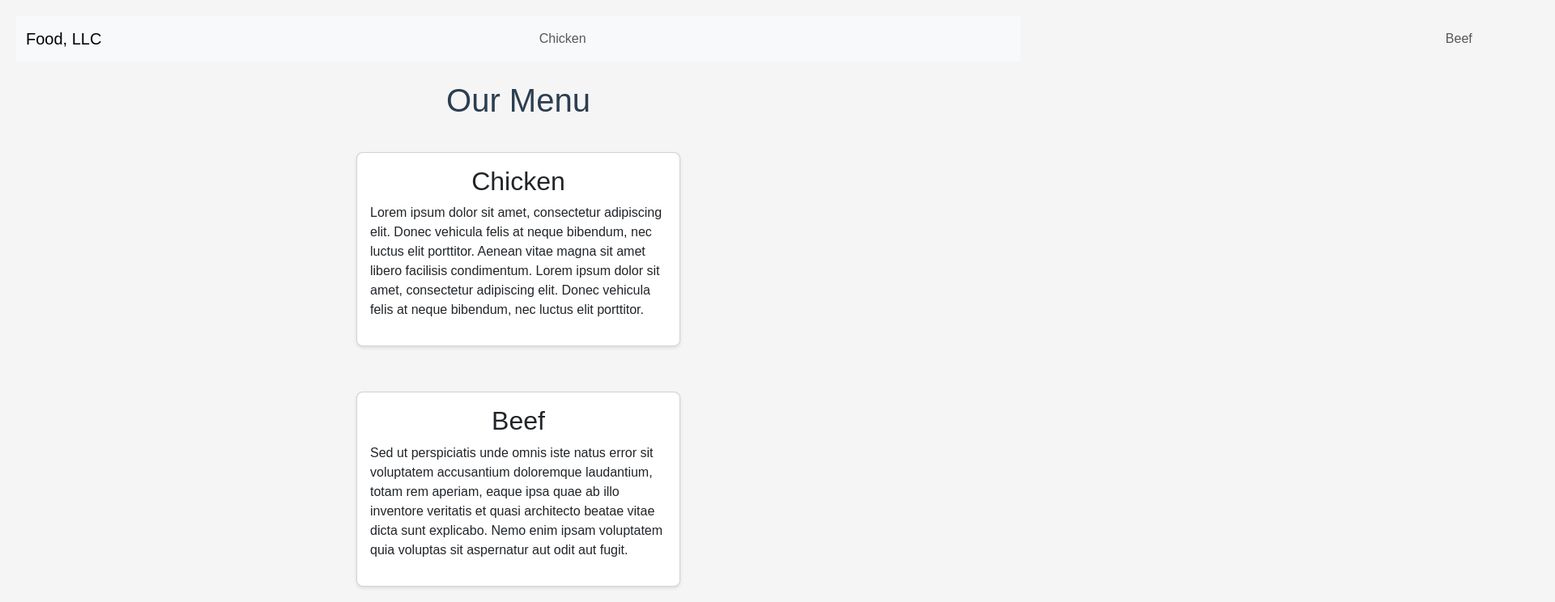
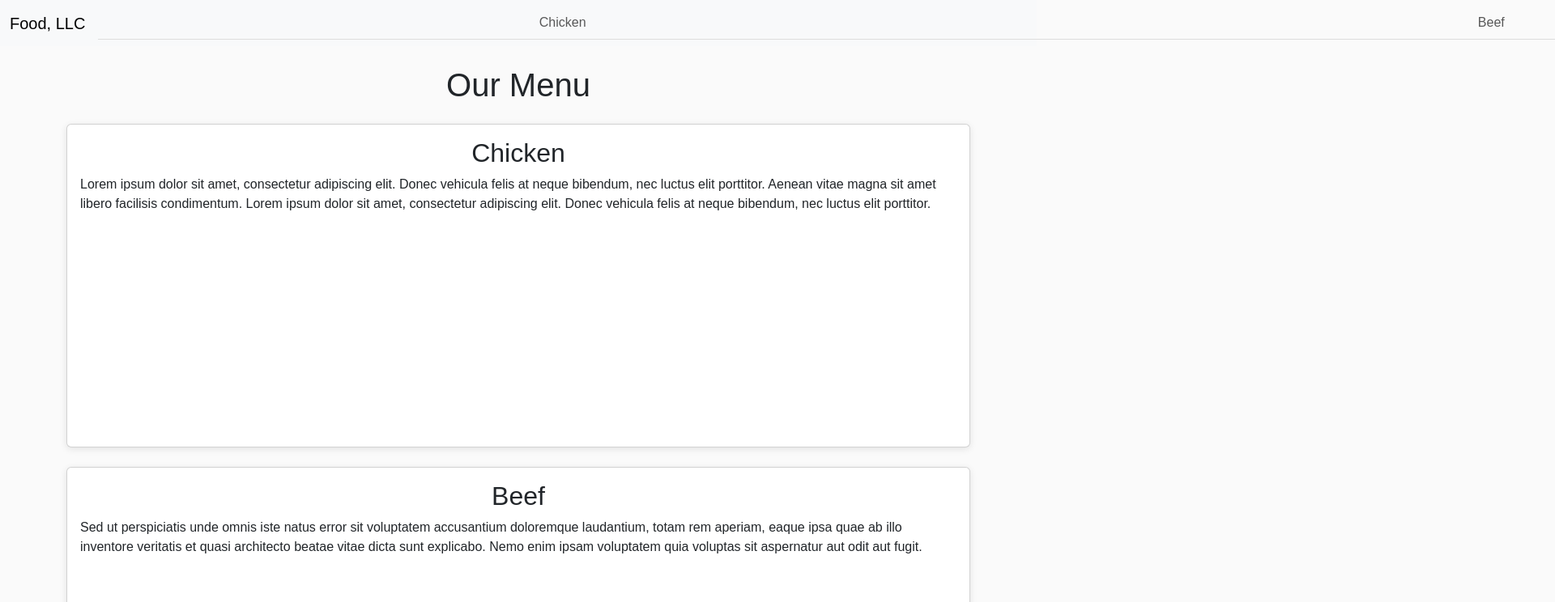
Before and after one commit to ranaalaa232006-droid/ranon, a plain HTML site: page index.html in a window 1280 px wide. Shown: the top 744 px of the page at 81% size, 1920 px wide, since content can reach past the window. Drawn offline with nearby package versions, Linux system fonts and the light colour scheme; files that its build step writes are made by us from their sources.

Commit message:
styles.css

```diff
--- a/styles.css
+++ b/styles.css
@@ -1,27 +1,13 @@
-/* css/styles.css */
 body {
   font-family: Arial, sans-serif;
-  background-color: #f5f5f5;
-  color: #333;
-  padding: 20px;
-}
-
-h1 {
-  color: #2c3e50;
-  text-align: center;
+  background-color: #fafafa;
 }
 
 .card {
-  background-color: #fff;
-  border-radius: 8px;
-  box-shadow: 0 2px 4px rgba(0,0,0,0.1);
-  padding: 16px;
-  margin: 16px auto;
-  max-width: 400px;
+  min-height: 400px; /* علشان يبقى في Scroll */
+  box-shadow: 0 2px 8px rgba(0,0,0,0.1);
 }
 
-.card__title {
-  font-size: 1.5em;
-  margin-bottom: 8px;
-  color: #e74c3c;
+.navbar-nav .nav-item {
+  border-bottom: 1px solid #ddd; /* يفصل الأزرار في الموبايل */
 }
```
